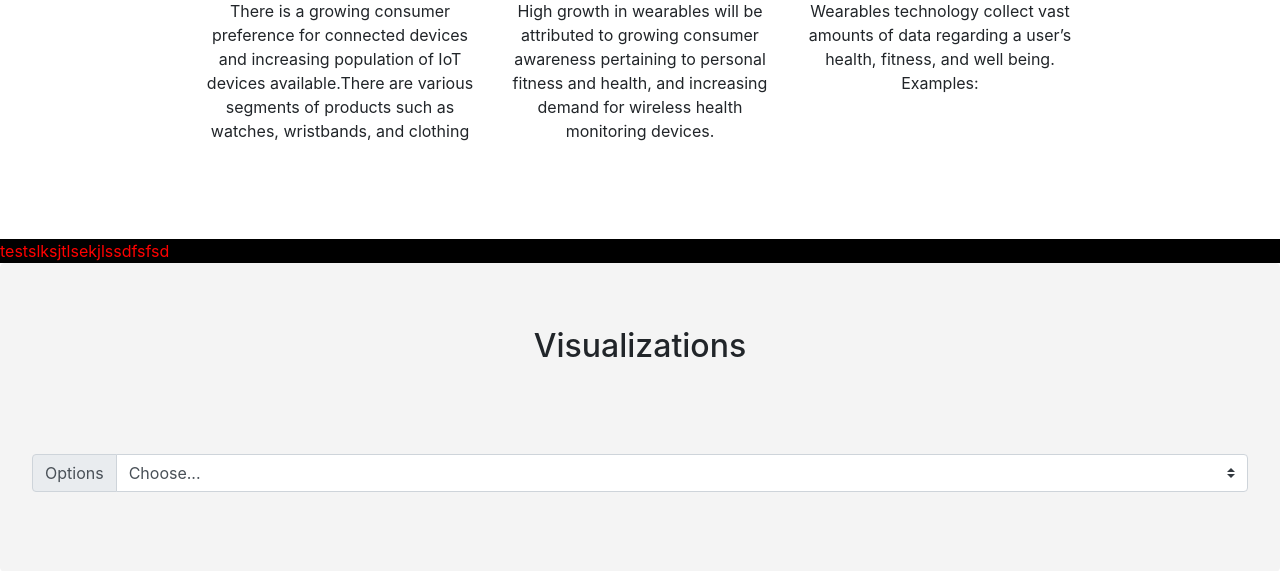
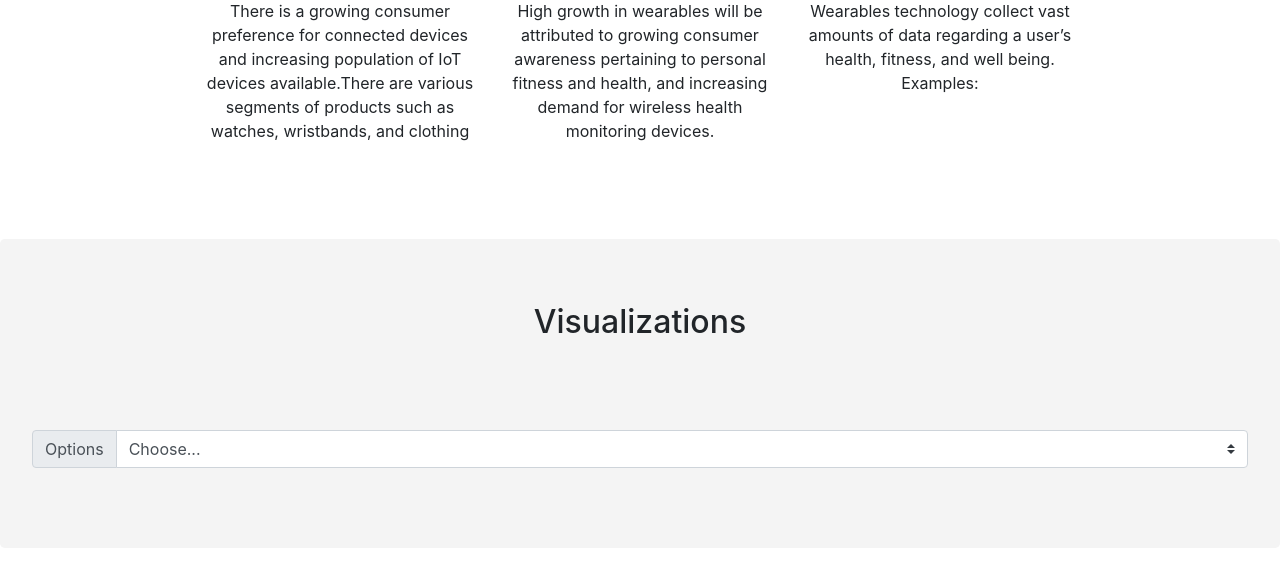
Before and after one commit to hienrepo/w209_wearables, a Flask app: page / in a window 1280 px wide. Shown: the part 1336-1907 px from the top of the page. Run offline with Flask 2, Linux system fonts and the light colour scheme; some libraries are stand-ins or nearby versions.

Commit message:
remove test div

```diff
--- a/templates/index.html
+++ b/templates/index.html
@@ -41,15 +41,6 @@ W209 - Wearables</title>
 
 
 
-<!-- <div class="jumbotron" id="intro-section"> -->
-	<!-- <div class="container"> -->
-		<!-- <h1 style="font-weight: bold">Your health data, visualized.</h1> -->
-		<!-- <p style="font-size:24px;">It's easier than ever to see your trends for wide range of health metrics. This application will display consolidated data from Apple Health so you can view all your progress in one convenient place.</p> -->
-		<!-- <p style="opacity:0.7;"><a class="btn btn-outline-dark btn-lg" href="#upload-section" role="button">Try now &raquo;</a></p> -->
-	<!-- </div> -->
-<!-- </div> -->
-<!-- style="text-align: center;padding-bottom: 80px;" -->
-
 <!-- Features/Highlights -->
 <div class="home-about" id="overview-section">
 
@@ -76,12 +67,6 @@ W209 - Wearables</title>
 		</div>
 	</div>
 </div>
-
-
-
-
-<div class="test1">testslksjtlsekjlssdfsfsd</div>
-
 
 
 <div class="jumbotron" id="visualize-section">
```
